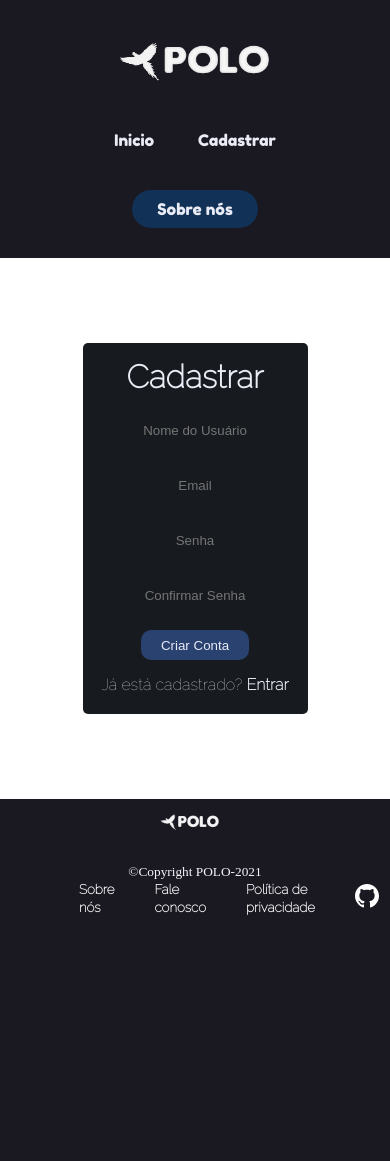
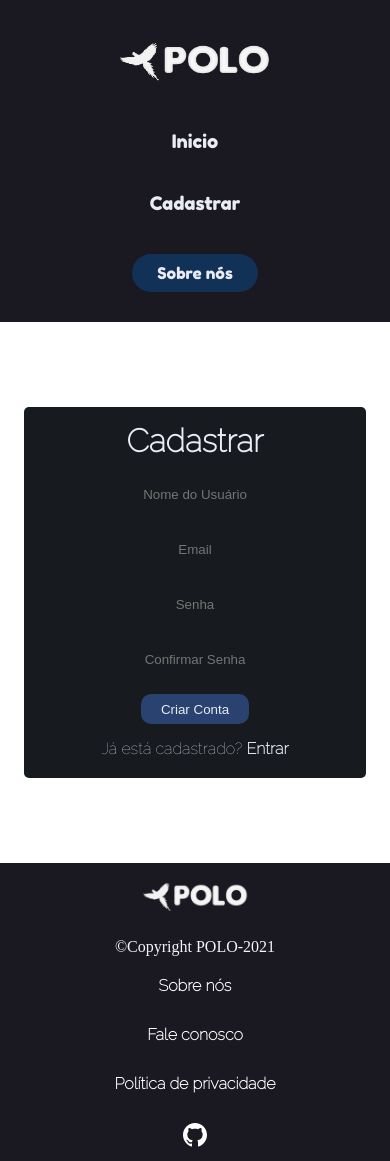
Before and after one commit to CaioSimioni/site-tcc, a PHP site: page /Pages/cadastrar.php in a window 390 px wide. Before the commit the page ends 915 px from the top, so only its background shows below. Run offline with PHP 8.4, Linux system fonts and the light colour scheme.

Commit message:
site totalmente responsivo :D (socorro alguem me ajuda :( )

```diff
--- a/CSS/style_adm.css
+++ b/CSS/style_adm.css
@@ -24,7 +24,7 @@ section .cards .box {
     border-radius: 12px;
     padding: 20px;
     width: 20%;
-    box-shadow: 0px 0px 20px black;
+    box-shadow: 0px 0px 10px rgba(0, 0, 0, 0.767);
 }
 section .cards .box .title {
     font-size: 24px;
@@ -66,6 +66,7 @@ section .cards .box .objs .item {
         gap: 50px;
     }
     section .cards .box {
-        width: 50%;
+        width: 80%;
     }
+
 }
--- a/CSS/style_cabecalho.css
+++ b/CSS/style_cabecalho.css
@@ -32,7 +32,7 @@ header{
 
 .nav__links li{
     display: inline-block;
-    padding: 10px 20px;
+    padding: 10px;
 
 }
 
@@ -70,3 +70,16 @@ header{
         margin: 0 auto;
     }
 }
+
+@media (max-width: 770px) {
+    .nav__links{
+        display: flex;
+        flex-direction: column;
+        justify-content: center;
+        align-items: center;
+        gap: 20px;
+    }
+    header nav .nav__links li a{
+        font-size: 14pt;
+    }
+}
--- a/CSS/style_cadastrar.css
+++ b/CSS/style_cadastrar.css
@@ -6,63 +6,7 @@
     margin: 0px;
     outline: none;
 }
-
-/* ============= CABEÇALHO =============== */
-
-.header li,.header a,.header button{
-    font-family: "Fredoka One", cursive;
-    font-weight: 500;
-    font-size: 16px;
-    color: #e9ebf5;
-    text-decoration: none;
-}
-
-header{
-    display: flex;
-    justify-content: flex-end;
-    align-items: center;
-    padding: 30px 10%;
-    background-color: #1a1922;
-    flex-wrap: wrap;
-}
-
-.logo{
-    margin-right: auto;
-    width: 180px;
-    height: 60px;
-}
-
-.nav__links{
-    list-style: none;
-}
-
-.nav__links li{
-    display: inline-block;
-    padding: 10px 20px;
-}
-
-.nav__links li a{
-    transition: all 0.3s ease 0s;
-}
-
-.nav__links li a:hover{
-    color: #30508b;
-}
-
-.header button{
-    padding: 9px 25px;
-    background-color: rgb(17, 49, 87, 1);
-    border: none;
-    border-radius: 50px;
-    cursor: pointer;
-    transition: all 0.3s ease 0s;
-}
-
-.header button:hover{
-    background-color: rgb(17, 49, 87, 0.6);
-}
-
-.global {
+#global {
     justify-content: center;
 }
 
@@ -156,65 +100,8 @@ div.msg-erro{
     text-align: center;
 }
 
-@media only screen and (max-width: 1000px) {
-
-    #final {
-        display: inline;
-        flex-direction: column;
-        align-items: center;
+@media (max-width: 1020px) {
+    .formulario {
+        width: 80%;
     }
-    #final span {
-        margin: 0 auto 0 auto;
-        margin-top: 30px;
-    }
-
 }
-
-
-/*===============FINAL / FOOTER ================*/
-#final{
-    padding: 10px 10%;
-    background-color: #1a1922;
-    display: flex;
-    align-items: center;
-    justify-items: center;
-    bottom: 1px;
-}
-
-#final ul{
-    display: flex;
-    margin: auto;
-}
-
-#final ul li {
-    list-style: none;
-}
-
-#final ul li {
-    margin-left: 40px;
-}
-
-#final ul li a {
-    text-decoration: none;
-    color: white;
-    font-family: "Raleway", cursive;
-    font-weight: bold;
-    font-size: 10pt;
-}
-
-#final img {
-    width: 70px;
-    height: 25px;
-    /*margin-top: 20px;*/
-    margin-right: 10px;
-}
-
-#final ul li a:hover {
-    color: #30508b;
-    transition: 300ms ease;
-}
-
-#final span{
-    color: #f4f4f8;
-    font-size: 10pt;
-}
--- a/CSS/style_rodape.css
+++ b/CSS/style_rodape.css
@@ -15,22 +15,20 @@
     bottom: 1px;
 }
 
-#final ul{
+#final nav ul{
     display: flex;
     margin: auto;
     justify-content: center;
     align-items: center;
+    gap: 30px
 }
 
-#final ul li {
+#final nav ul li {
     list-style: none;
 }
 
-#final ul li {
-    margin-left: 40px;
-}
 
-#final ul li a {
+#final nav ul li a {
     text-decoration: none;
     color: white;
     font-family: "Raleway", cursive;
@@ -47,15 +45,36 @@
     width: 70px;
     height: 25px;
     /*margin-top: 20px;*/
-    margin-right: 10px;
 }
 
-#final ul li a:hover {
+#final nav ul li a:hover {
     color: #30508b;
     transition: 300ms ease;
 }
 
 #final span{
     color: #f4f4f8;
-    font-size: 10pt;
+    font-size: 12pt;
 }
+
+@media (max-width: 1020px) {
+    #final {
+        display: flex;
+        flex-direction: column;
+        justify-content: center;
+        align-items: center;
+        gap: 20px;
+    }
+
+    #final nav ul {
+        display: flex;
+        flex-direction: column;
+    }
+    #final nav ul li a{
+        font-size: 12pt;
+    }
+    #final img {
+        width: 125px;
+        height: 45px;
+    }
+}
--- a/Pages/home.php
+++ b/Pages/home.php
@@ -30,7 +30,7 @@ if(!isset($_SESSION['logged']) or !isset($_SESSION['codigo_usuario'])){
     ?>
     <div id="global">
 
-
+asdasdasdasdasdasd
     </div>
     <?php
         include "../Templates/rodape.php";
--- a/Pages/sobre_nos.php
+++ b/Pages/sobre_nos.php
@@ -32,9 +32,7 @@ session_start();
                 <h1>Quem somos?</h1>
                 <p>
                     Toda a equipe é formata por: Caio, Felipe, Fernando, Giselle e Gustavo.
-                </p>
-                <p>
-                    Todos alunos do 3º ETIM de Desenvolvimento de Sistemas da escola ETEC Tenente Aviador Gustavo
+                    Alunos do 3º ETIM de Desenvolvimento de Sistemas da escola ETEC Tenente Aviador Gustavo
                     Klug no ano de 2021.
                 </p>
             </div>
--- a/Templates/rodape.php
+++ b/Templates/rodape.php
@@ -6,6 +6,7 @@
     <footer id="final">
         <img src="../Materials/polo_logo_white@2x.png">
         <span>&copy;Copyright POLO-2021</span>
+        <nav>
             <ul>
                 <li><a href="../Pages/sobre_nos.php">Sobre nós</a></li>
                 <li><a href="">Fale conosco </a></li>
@@ -18,6 +19,7 @@
                     </a>
                 </li>
             </ul>
+        </nav>
     </footer>
 </body>
 </html>
```
Also changed, not shown: Admin/admin.php (+5 -5 lines), CSS/style_index.css (+16 -0 lines), CSS/style_sobre_nos.css (+13 -107 lines). Lines whose indentation alone changed are shown as unchanged.
